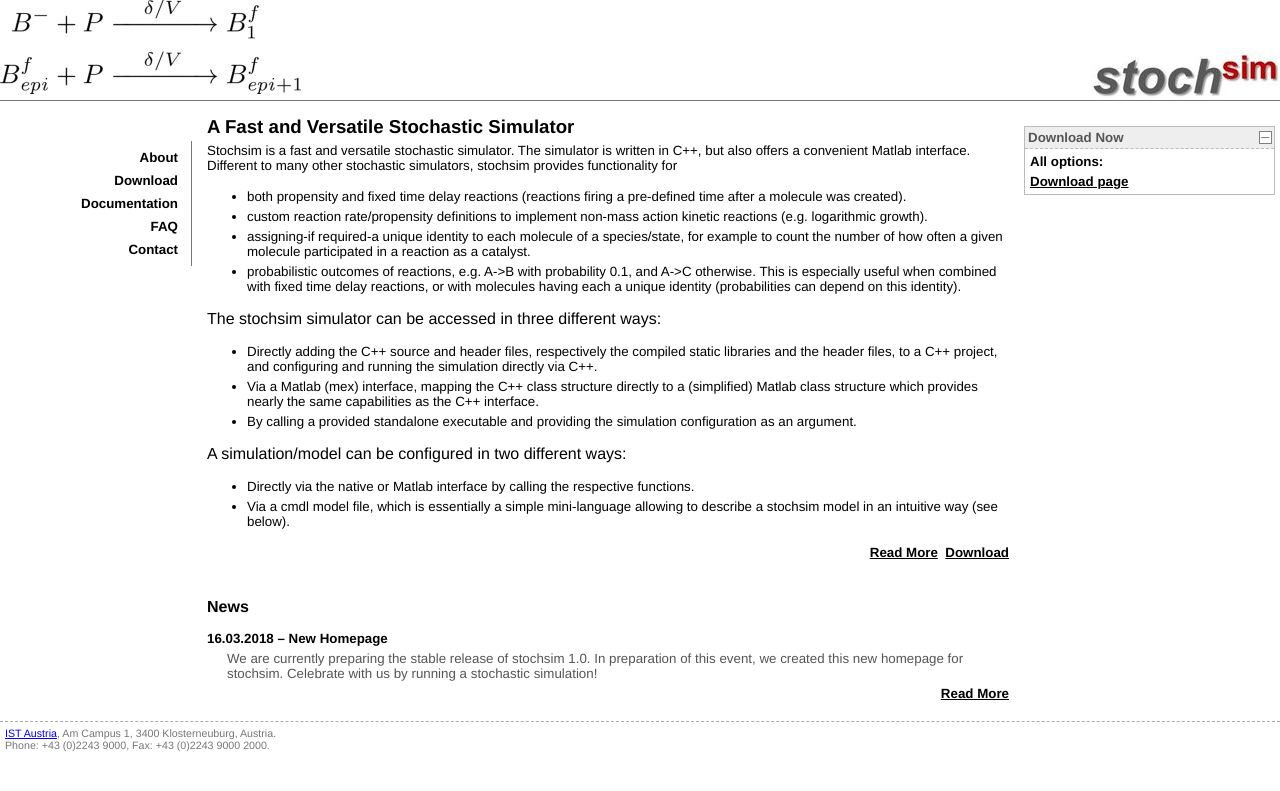
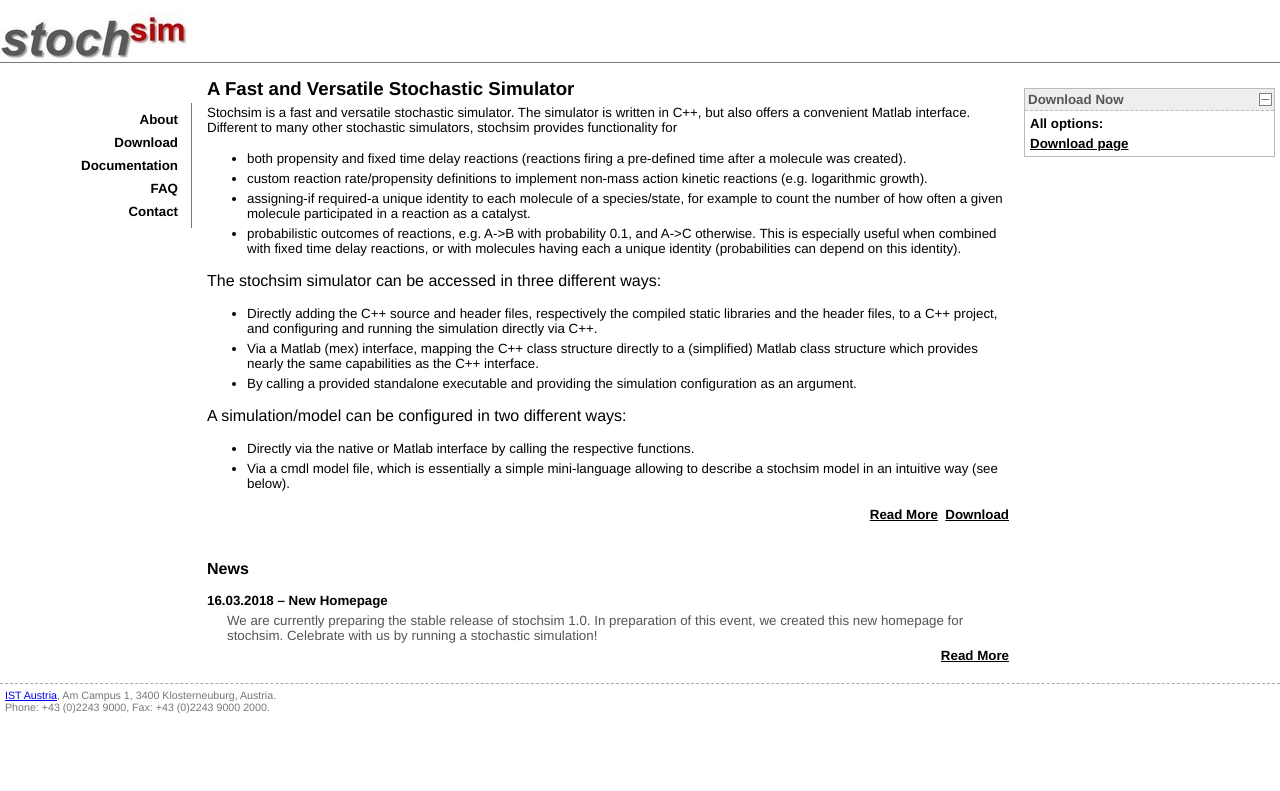
Before and after one commit to langmo/stochsim, a Jekyll site: the page built from index.html, in a window 1280 px wide. Shown: the top 791 px of the page. Built offline with Jekyll 4.4.1, drawn with Linux system fonts in a browser that asks for light colours.

Commit message:
Logo to the left

```diff
--- a/_includes/header.html
+++ b/_includes/header.html
@@ -1,2 +1 @@
-<div id="headerLeft"></div>
-<div id="headerRight"><a href="{{ site.github.url }}/index.html"><img src="{{ site.github.url }}/img/logo_horizontal.jpg" style="vertical-align:bottom;border:0px;" /></a></div>
+<div id="headerLogo"><a href="{{ site.github.url }}/index.html"><img src="{{ site.github.url }}/img/logo_horizontal.jpg" style="vertical-align:bottom;border:0px;" /></a></div>
--- a/css/style.css
+++ b/css/style.css
@@ -65,13 +65,7 @@
 	margin: 0;
 	padding: 0px;
 }
-div#headerLeft
-{
-	display:none;
-	padding: 0px;
-	margin: 0px;
-}
-div#headerRight
+div#headerLogo
 {
 	margin: 0;
 	padding: 0px 0px 0px 13px;
@@ -154,21 +148,11 @@
 	{
 		border-bottom: 1px solid #777777;
 	}
-	div#headerLeft
-	{
-		background-image: url("http://langmo.github.io/stochsim/img/header.jpg");
-		width:303px;
-		height:95px;
-		margin: 0;
-		padding: 0;
-		float: left;
-		display:block;
-	}
-	div#headerRight
+	div#headerLogo
 	{
 		margin: 0;
-		padding: 48px 0 0 0;
-		text-align:right;
+		padding: 10px 0 0 0;
+		text-align:left;
 		vertical-align:bottom;
 	}
 	div.plusMinusSign
```
Also changed, not shown: img/header.jpg (deleted).
